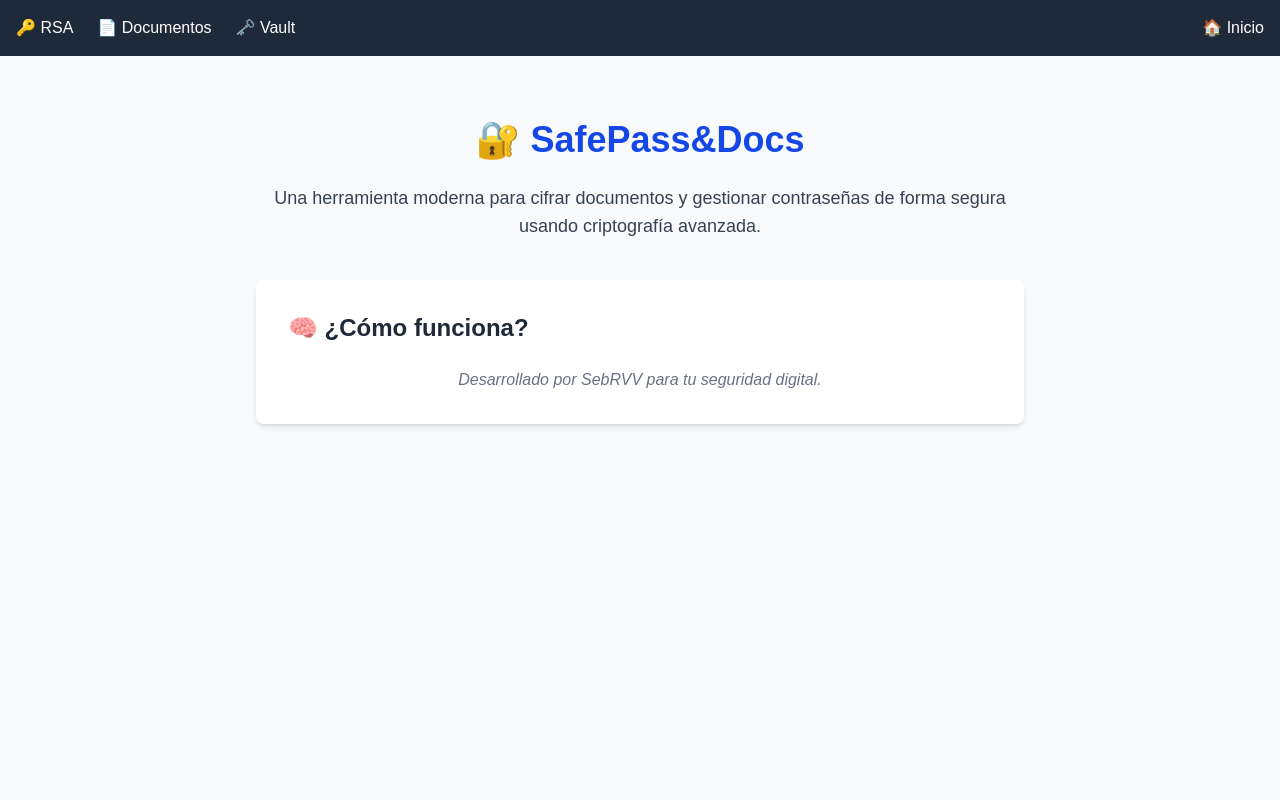
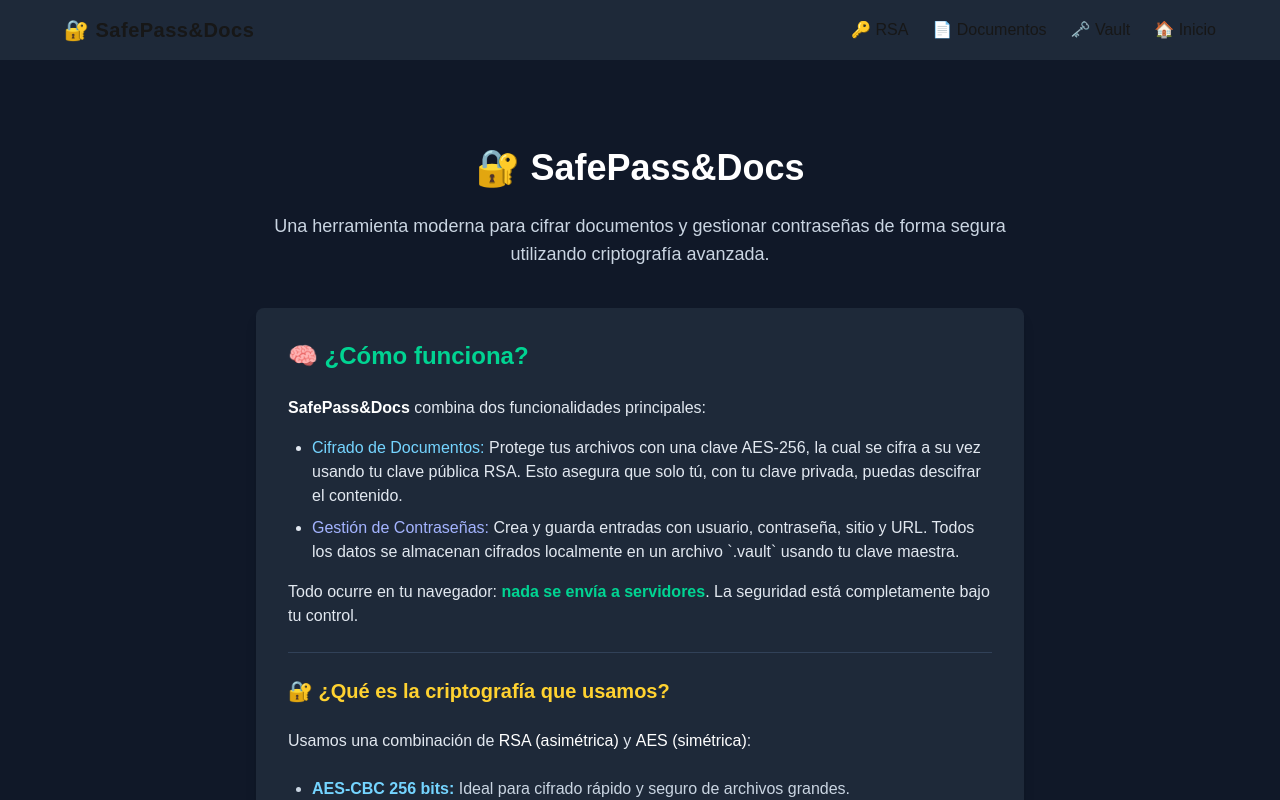
Before and after one commit to SebSRVV/SafePass-Docs, a Next.js app: page / in a window 1280 px wide. Shown: the top 800 px of the page. Built offline with nearby package versions, Linux system fonts and the light colour scheme.

Commit message:
Mejora el diseño de la interfaz de usuario en las páginas de inicio y layout; actualiza estilos y añade descripciones detalladas sobre la funcionalidad de cifrado y gestión de contraseñas.

```diff
--- a/app/layout.tsx
+++ b/app/layout.tsx
@@ -9,20 +9,55 @@ export const metadata = {
 export default function RootLayout({ children }: { children: React.ReactNode }) {
   return (
     <html lang="es">
-      <body className="font-sans">
-        <nav className="bg-gray-800 text-white p-4">
-          <div className="flex justify-between items-center">
-            <ul className="flex space-x-6">
-              <li><Link href="/rsa">🔑 RSA</Link></li>
-              <li><Link href="/docs">📄 Documentos</Link></li>
-              <li><Link href="/vault">🗝️ Vault</Link></li>
+      <body className="bg-gray-900 text-white font-sans">
+        <nav className="bg-gray-800 px-6 py-4">
+          <div className="max-w-6xl mx-auto flex justify-between items-center">
+            {/* Marca / Logo */}
+            <div className="text-xl font-bold text-white-400 tracking-wide">
+              <Link href="/">🔐 SafePass&Docs</Link>
+            </div>
+
+            {/* Navegación */}
+            <ul className="flex gap-6 text-sm sm:text-base">
+              <li>
+                <Link
+                  href="/rsa"
+                  className="hover:text-sky-300 transition-colors"
+                >
+                  🔑 RSA
+                </Link>
+              </li>
+              <li>
+                <Link
+                  href="/docs"
+                  className="hover:text-sky-300 transition-colors"
+                >
+                  📄 Documentos
+                </Link>
+              </li>
+              <li>
+                <Link
+                  href="/vault"
+                  className="hover:text-sky-300 transition-colors"
+                >
+                  🗝️ Vault
+                </Link>
+              </li>
+              <li>
+                <Link
+                  href="/"
+                  className="hover:text-sky-300 transition-colors"
+                >
+                  🏠 Inicio
+                </Link>
+              </li>
             </ul>
-            <div>
-              <Link href="/" className="hover:underline">🏠 Inicio</Link>
-            </div>
           </div>
         </nav>
-        <main>{children}</main>
+
+        <main className="px-4 sm:px-8 py-6 bg-gray-900 min-h-screen">
+          {children}
+        </main>
       </body>
     </html>
   )
--- a/app/page.tsx
+++ b/app/page.tsx
@@ -1,18 +1,60 @@
 export default function HomePage() {
   return (
-    <main className="min-h-screen bg-gray-50 px-6 py-16">
+    <main className="min-h-screen bg-gray-900 px-6 py-16 text-white">
       <div className="max-w-3xl mx-auto text-center">
-        <h1 className="text-4xl font-bold text-blue-700 mb-6">🔐 SafePass&Docs</h1>
-        <p className="text-lg text-gray-700 mb-10">
-          Una herramienta moderna para cifrar documentos y gestionar contraseñas de forma segura usando criptografía avanzada.
+        <h1 className="text-4xl font-extrabold text-white-400 mb-6">🔐 SafePass&Docs</h1>
+        <p className="text-lg text-slate-300 mb-10">
+          Una herramienta moderna para cifrar documentos y gestionar contraseñas de forma segura utilizando criptografía avanzada.
         </p>
 
-        <section className="text-left space-y-6 bg-white p-8 rounded-lg shadow-md">
-          <h2 className="text-2xl font-semibold text-gray-800">🧠 ¿Cómo funciona?</h2>
+        <section className="text-left bg-gray-800 p-8 rounded-lg shadow-lg space-y-6">
+          <h2 className="text-2xl font-semibold text-emerald-400">🧠 ¿Cómo funciona?</h2>
 
-          <p className="mt-6 text-center text-gray-500 italic">Desarrollado por SebRVV para tu seguridad digital.</p>
+          <div className="space-y-4 text-slate-200">
+            <p>
+              <span className="font-semibold text-white">SafePass&Docs</span> combina dos funcionalidades principales:
+            </p>
+
+            <ul className="list-disc pl-6 space-y-2">
+              <li>
+                <span className="text-sky-300 font-medium">Cifrado de Documentos:</span> Protege tus archivos con una clave AES-256, la cual se cifra a su vez usando tu clave pública RSA. Esto asegura que solo tú, con tu clave privada, puedas descifrar el contenido.
+              </li>
+              <li>
+                <span className="text-indigo-300 font-medium">Gestión de Contraseñas:</span> Crea y guarda entradas con usuario, contraseña, sitio y URL. Todos los datos se almacenan cifrados localmente en un archivo `.vault` usando tu clave maestra.
+              </li>
+            </ul>
+
+            <p>
+              Todo ocurre en tu navegador: <span className="text-emerald-400 font-semibold">nada se envía a servidores</span>. La seguridad está completamente bajo tu control.
+            </p>
+          </div>
+
+          <hr className="border-slate-700" />
+
+          <h3 className="text-xl font-semibold text-amber-300">🔐 ¿Qué es la criptografía que usamos?</h3>
+          <p className="text-slate-200">
+            Usamos una combinación de <span className="font-medium text-white">RSA (asimétrica)</span> y <span className="font-medium text-white">AES (simétrica)</span>:
+          </p>
+
+          <ul className="list-disc pl-6 space-y-2 text-slate-300">
+            <li>
+              <strong className="text-sky-300">AES-CBC 256 bits:</strong> Ideal para cifrado rápido y seguro de archivos grandes.
+            </li>
+            <li>
+              <strong className="text-sky-300">RSA-OAEP con SHA-256:</strong> Utilizado para cifrar la clave AES, asegurando que solo tú puedas descifrar los archivos.
+            </li>
+            <li>
+              <strong className="text-sky-300">PBKDF2:</strong> Convierte tu clave maestra en una clave criptográfica robusta con miles de iteraciones y sal aleatoria.
+            </li>
+          </ul>
+
+          <p className="text-slate-400 italic mt-4 text-center">
+            Estas técnicas son ampliamente usadas en estándares internacionales de seguridad como OpenPGP y herramientas como Bitwarden o VeraCrypt.
+          </p>
+
+          <p className="mt-6 text-center text-slate-500 italic">Desarrollado por SebRVV para tu seguridad digital.</p>
         </section>
       </div>
     </main>
-  )
+  );
 }
```
